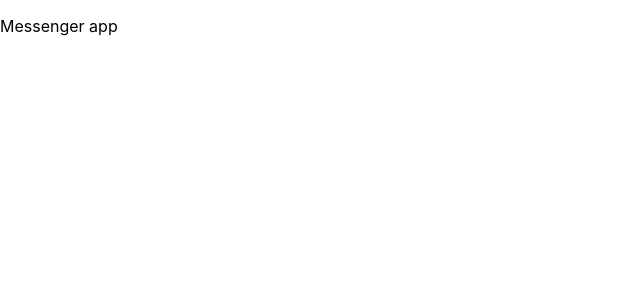
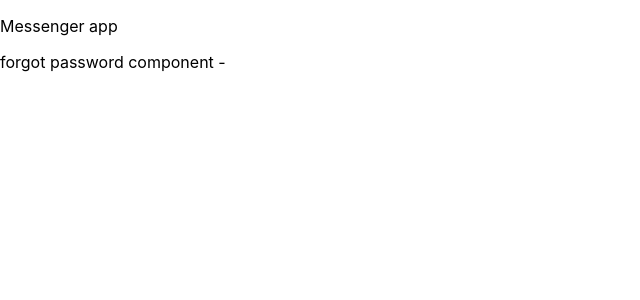
Before and after one commit to BogdanSav/project_Messeger, a React (Create React App) app: page / in a window 1280 px wide. Shown: the top 300 px of the page, without its empty margins (0-640 px from the left). Built offline with nearby package versions, Linux system fonts and the light colour scheme.

Commit message:
Created ForgotPassword component

```diff
--- a/src/App.tsx
+++ b/src/App.tsx
@@ -1,10 +1,14 @@
 import React from 'react';
 import logo from './logo.svg';
 import './App.css';
+import { ForgotPassword } from './components/index'
 
 function App() {
   return (
-   <p>Messenger app</p>
+    <>
+      <p>Messenger app</p>
+      <ForgotPassword/>
+    </>
   );
 }
 
```
